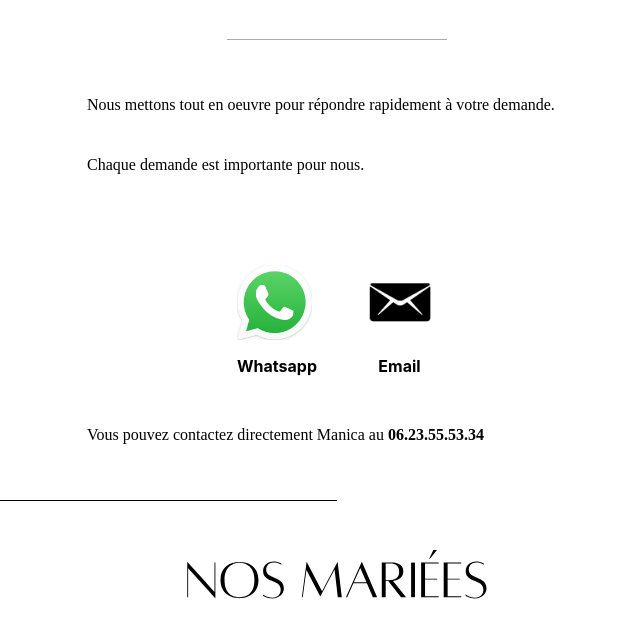
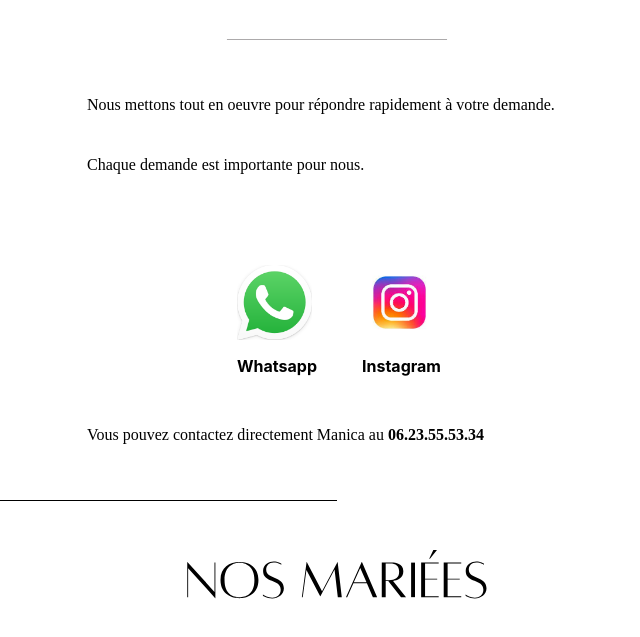
Before and after one commit to TrCrDev/manica-site, a React (Create React App) app: page / in a window 1280 px wide. Shown: the part 10533-11170 px from the top of the page, without its empty margins (303-943 px from the left). Built offline with nearby package versions, Linux system fonts and the light colour scheme; a web font is replaced by a local one.

Commit message:
update remove email and set insta dm

```diff
--- a/src/App.js
+++ b/src/App.js
@@ -313,8 +313,8 @@ function App() {
           <p><strong>Whatsapp</strong></p>
         </div>
           <div className="icon" onClick={() => setShowMail(true)}>
-            <img src="mail.png" alt="Email" />
-            <p><strong>Email</strong></p>
+            <img src="instacolor.png" alt="Email" />
+            <p><strong>Instagram</strong></p>
           </div>
         </div>
         <div className='space-30px'></div>
--- a/src/Mail.js
+++ b/src/Mail.js
@@ -3,17 +3,19 @@ import './Mail.css';
 
 const Mail = ({ showMail, setShowMail }) => {
   if (!showMail) return null;
+  const handleSubmit = (event) => {
+    event.preventDefault();
+    window.open('https://ig.me/m/___manica___');
+    return null;
+  }
 
   return (
     <div className="modal-backdrop">
       <div className="modal">
         <div className="close-button" onClick={() => setShowMail(false)}>X</div>
         <h3 className='header-modal'>MANICA COUTURE</h3>
-        <form>
-          <input type="text" name="nom" placeholder="Nom-Prénom:" />
-          <input type="text" name="mail" placeholder="Mail:" />
-          <input type="text" name="telephone" placeholder="Téléphone:" />
-          <textarea name="message" placeholder="Votre message:"></textarea>
+        <form onSubmit={handleSubmit}>
+          <p>Envoyer moi un message sur Instagram avec les informations suivantes : prénom, date du mariage ainsi que votre ville</p>
           <button type="submit">Envoyer</button>
         </form>
       </div>
```
Also changed, not shown: public/instacolor.png (added).
